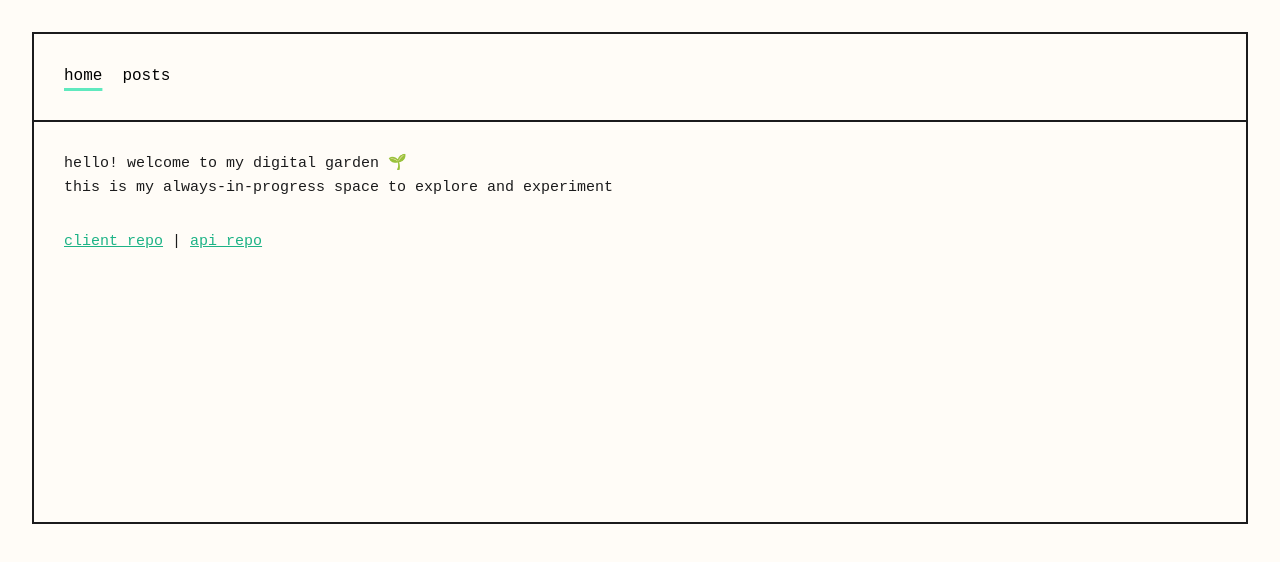
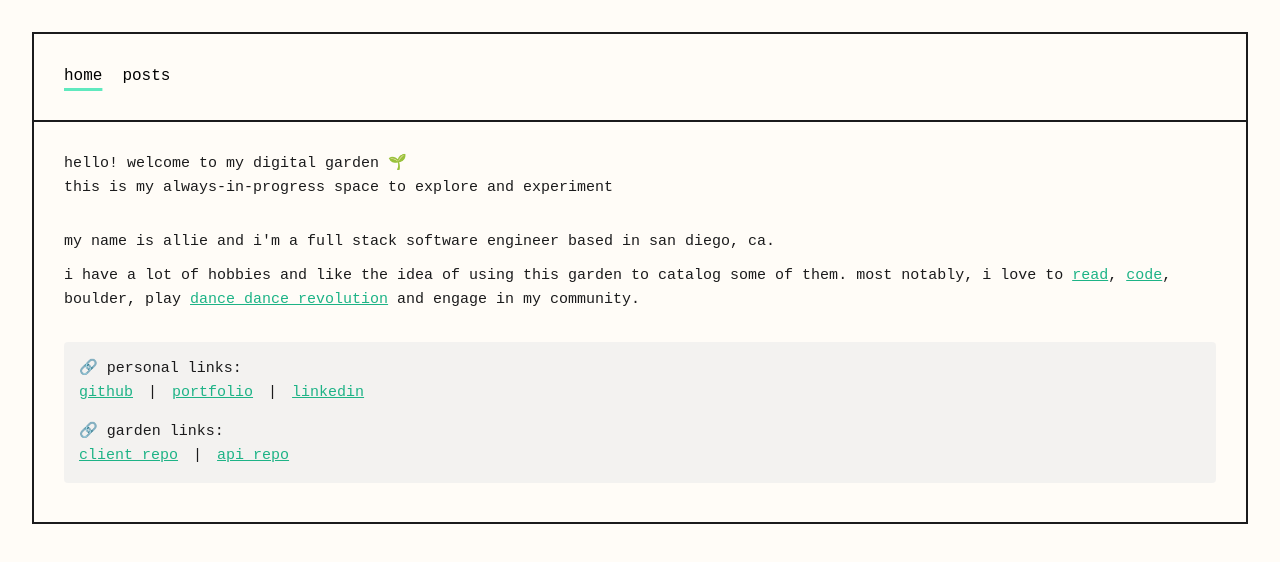
Before and after one commit to alliecaton/digital-garden, a Vue app: page / in a window 1280 px wide. Shown: the top 562 px of the page. Built offline with nearby package versions, Linux system fonts and the light colour scheme; a web font is replaced by a local one.

Commit message:
Added more about info

```diff
--- a/src/pages/Home.vue
+++ b/src/pages/Home.vue
@@ -7,12 +7,58 @@
 
       <p>this is my always-in-progress space to explore and experiment</p>
 
+      <div class="about">
+        <p>
+          my name is allie and i'm a full stack software engineer based in san
+          diego, ca.
+        </p>
+
+        <p class="spacedp">
+          i have a lot of hobbies and like the idea of using this garden to
+          catalog some of them. most notably, i love to
+          <a
+            target="blank"
+            href="https://app.thestorygraph.com/profile/allieeeee"
+            >read</a
+          >, <a target="blank" href="https://github.com/alliecaton">code</a>,
+          boulder, play
+          <a target="blank" href="https://www.stepmania.com/"
+            >dance dance revolution</a
+          >
+          and engage in my community.
+        </p>
+      </div>
+
+      <div class="links-container">
+        <div>🔗 personal links:</div>
         <div class="links">
-        <a href="https://github.com/alliecaton/digital-garden" target="blank"
+          <a class="link" href="https://github.com/alliecaton" target="blank"
+            >github</a
+          >
+          |
+          <a class="link" href="https://alliecaton.com" target="blank"
+            >portfolio</a
+          >
+          |
+          <a
+            class="link"
+            href="https://www.linkedin.com/in/alliecaton/"
+            target="blank"
+            >linkedin</a
+          >
+        </div>
+
+        <div class="garden-links">🔗 garden links:</div>
+        <div class="links">
+          <a
+            class="link"
+            href="https://github.com/alliecaton/digital-garden"
+            target="blank"
             >client repo</a
           >
           |
           <a
+            class="link"
             href="https://github.com/alliecaton/api-digital-garden"
             target="blank"
             >api repo</a
@@ -20,10 +66,35 @@
         </div>
       </div>
     </div>
+  </div>
 </template>
 
 <style scoped lang="scss">
-.links {
+.about {
   margin-top: 30px;
 }
+
+.links-container {
+  margin-top: 30px;
+  padding: 15px;
+  border-radius: 4px;
+  background-color: rgba(238, 237, 237, 0.671);
+}
+
+.spacedp {
+  margin-top: 10px;
+}
+
+.link {
+  display: block;
+}
+
+.links {
+  display: flex;
+  gap: 15px;
+}
+
+.garden-links {
+  margin-top: 15px;
+}
 </style>
```
Lines whose indentation alone changed are shown as unchanged.
